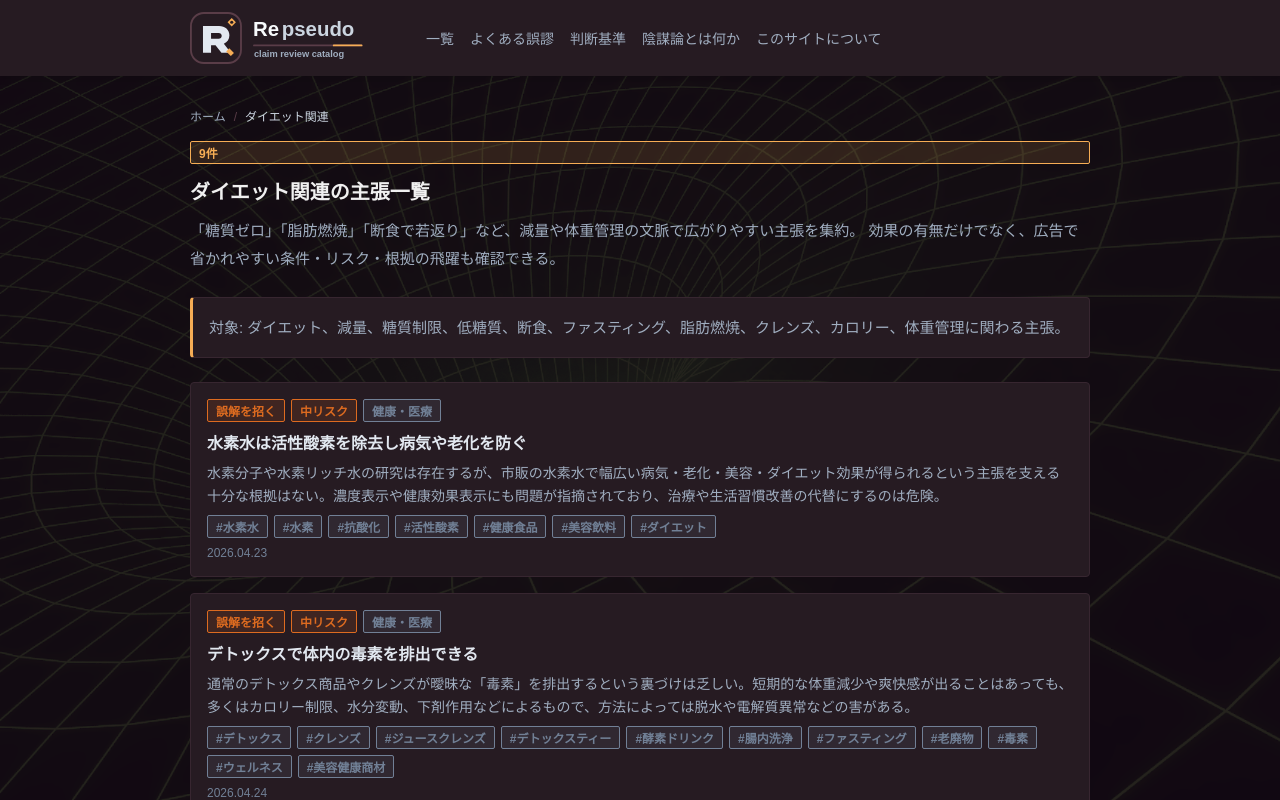
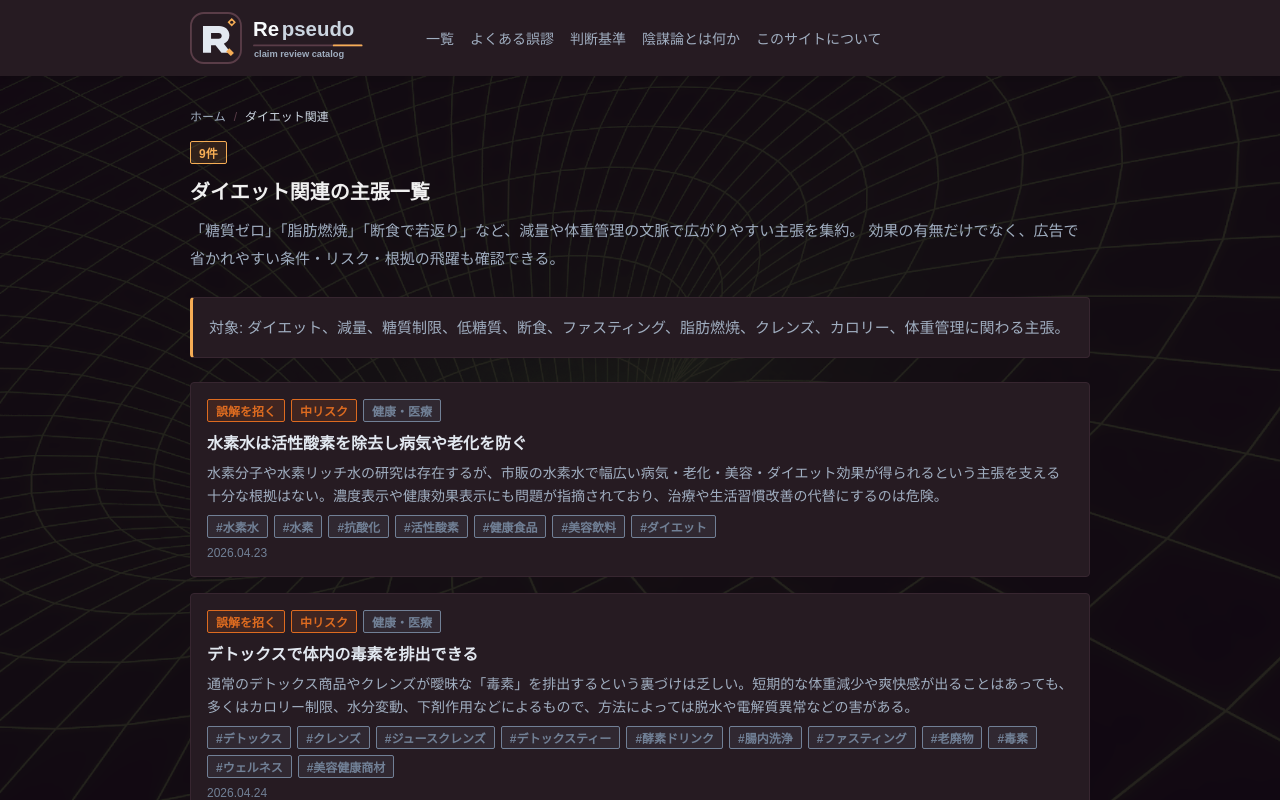
Before and after one commit to reload-co-jp/re-pseudo, a Next.js app: page /diet in a window 1280 px wide. Shown: the top 800 px of the page. Built offline with nearby package versions, Linux system fonts and the light colour scheme.

Commit message:
Fix badge

```diff
--- a/app/diet/page.tsx
+++ b/app/diet/page.tsx
@@ -76,15 +76,18 @@ const DietPage: FC = () => {
         type="application/ld+json"
       />
 
-      <header style={{ display: "flex", flexDirection: "column", gap: ".875rem" }}>
+      <header
+        style={{ display: "flex", flexDirection: "column", gap: ".875rem" }}
+      >
         <Breadcrumbs
-          items={[
-            { href: "/", label: "ホーム" },
-            { label: "ダイエット関連" },
-          ]}
+          items={[{ href: "/", label: "ホーム" }, { label: "ダイエット関連" }]}
         />
-        <div style={{ display: "flex", flexDirection: "column", gap: ".75rem" }}>
-          <Badge color="#f6ad55" label={`${claims.length}件`} />
+        <div
+          style={{ display: "flex", flexDirection: "column", gap: ".75rem" }}
+        >
+          <div>
+            <Badge color="#f6ad55" label={`${claims.length}件`} />
+          </div>
           <h1 style={{ fontSize: "1.25rem", fontWeight: 700, margin: 0 }}>
             ダイエット関連の主張一覧
           </h1>
@@ -104,11 +107,14 @@ const DietPage: FC = () => {
         }}
       >
         <p style={bodyStyle}>
-          対象: ダイエット、減量、糖質制限、低糖質、断食、ファスティング、脂肪燃焼、クレンズ、カロリー、体重管理に関わる主張。
+          対象:
+          ダイエット、減量、糖質制限、低糖質、断食、ファスティング、脂肪燃焼、クレンズ、カロリー、体重管理に関わる主張。
         </p>
       </Card>
 
-      <section style={{ display: "flex", flexDirection: "column", gap: "1rem" }}>
+      <section
+        style={{ display: "flex", flexDirection: "column", gap: "1rem" }}
+      >
         {claims.map((claim) => (
           <ClaimCard claim={claim} key={claim.id} />
         ))}
```
Also changed, not shown: app/anti-government-conspiracy/page.tsx (+15 -9 lines).
